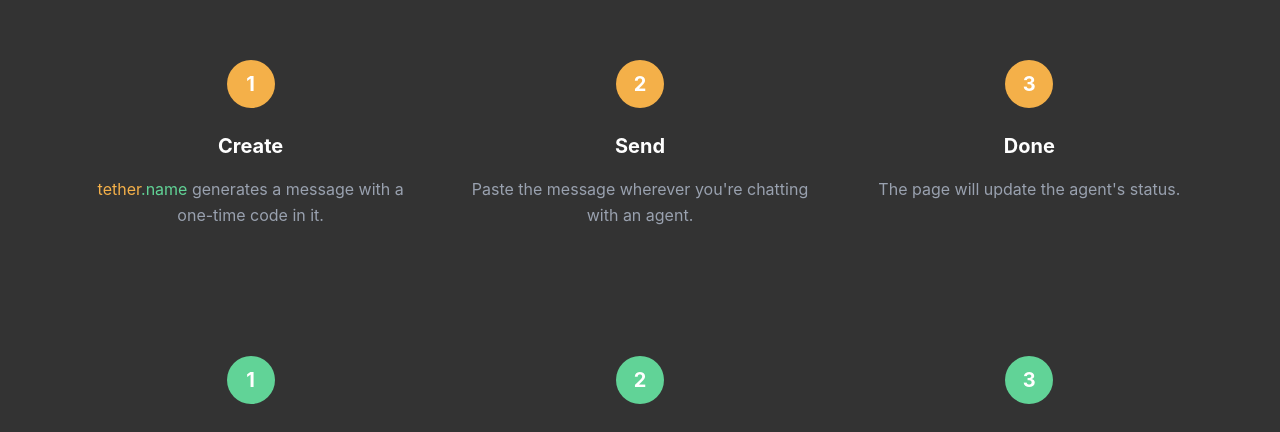
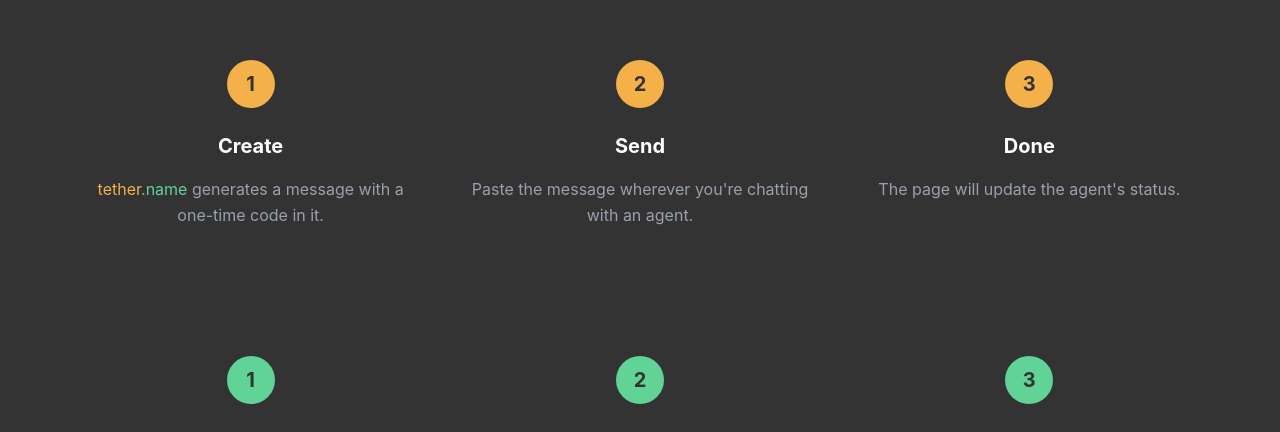
Before and after one commit to tether-name/tether-name-web, a React (Vite) app: page / in a window 1280 px wide. Shown: the part 647-1079 px from the top of the page. Built offline with nearby package versions, Linux system fonts and the light colour scheme; no server answers.

Commit message:
Dark text on circle steps

```diff
--- a/src/pages/Landing.tsx
+++ b/src/pages/Landing.tsx
@@ -45,7 +45,7 @@ export function Landing() {
           <div className="grid md:grid-cols-3 gap-12">
             <div className="text-center">
               <div className="w-12 h-12 bg-[#f4b049] rounded-full mx-auto mb-6 flex items-center justify-center">
-                <span className="text-xl font-bold text-white">1</span>
+                <span className="text-xl font-bold text-[#333]">1</span>
               </div>
               <h3 className="text-xl font-bold text-white mb-4">Create</h3>
               <p className="text-gray-400 leading-relaxed">
@@ -55,7 +55,7 @@ export function Landing() {
 
             <div className="text-center">
               <div className="w-12 h-12 bg-[#f4b049] rounded-full mx-auto mb-6 flex items-center justify-center">
-                <span className="text-xl font-bold text-white">2</span>
+                <span className="text-xl font-bold text-[#333]">2</span>
               </div>
               <h3 className="text-xl font-bold text-white mb-4">Send</h3>
               <p className="text-gray-400 leading-relaxed">
@@ -65,7 +65,7 @@ export function Landing() {
 
             <div className="text-center">
               <div className="w-12 h-12 bg-[#f4b049] rounded-full mx-auto mb-6 flex items-center justify-center">
-                <span className="text-xl font-bold text-white">3</span>
+                <span className="text-xl font-bold text-[#333]">3</span>
               </div>
               <h3 className="text-xl font-bold text-white mb-4">Done</h3>
               <p className="text-gray-400 leading-relaxed">
@@ -80,7 +80,7 @@ export function Landing() {
           <div className="grid md:grid-cols-3 gap-12">
             <div className="text-center">
               <div className="w-12 h-12 bg-[#61d397] rounded-full mx-auto mb-6 flex items-center justify-center">
-                <span className="text-xl font-bold text-white">1</span>
+                <span className="text-xl font-bold text-[#333]">1</span>
               </div>
               <h3 className="text-xl font-bold text-white mb-4">Create</h3>
               <p className="text-gray-400 leading-relaxed">
@@ -90,7 +90,7 @@ export function Landing() {
 
             <div className="text-center">
               <div className="w-12 h-12 bg-[#61d397] rounded-full mx-auto mb-6 flex items-center justify-center">
-                <span className="text-xl font-bold text-white">2</span>
+                <span className="text-xl font-bold text-[#333]">2</span>
               </div>
               <h3 className="text-xl font-bold text-white mb-4">Register</h3>
               <p className="text-gray-400 leading-relaxed">
@@ -100,7 +100,7 @@ export function Landing() {
 
             <div className="text-center">
               <div className="w-12 h-12 bg-[#61d397] rounded-full mx-auto mb-6 flex items-center justify-center">
-                <span className="text-xl font-bold text-white">3</span>
+                <span className="text-xl font-bold text-[#333]">3</span>
               </div>
               <h3 className="text-xl font-bold text-white mb-4">Done</h3>
               <p className="text-gray-400 leading-relaxed">
```
